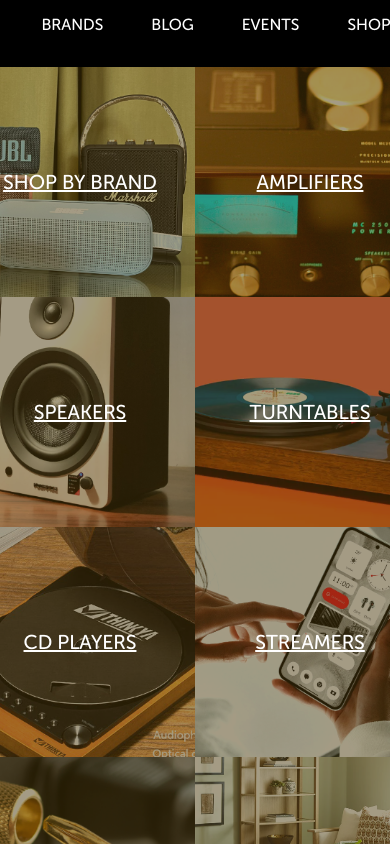
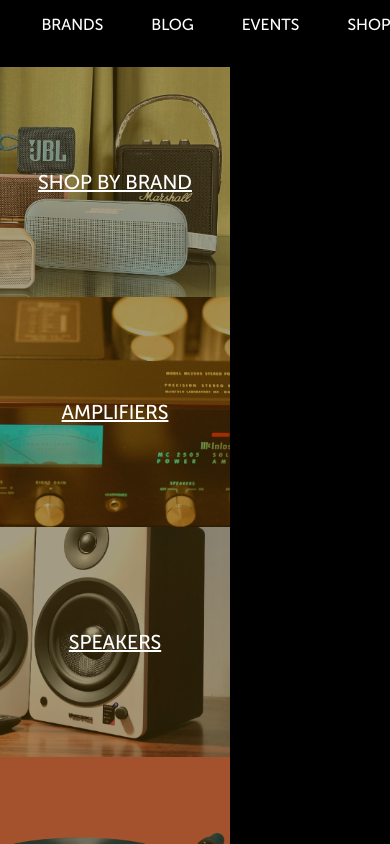
Before and after one commit to rts-cmk-wu10/hi-fi-corner-multimongolerne2-0, a plain HTML site: page shopgallery.html in a window 390 px wide. Shown: the top 844 px of the page. Drawn offline with Linux system fonts and the light colour scheme.

Commit message:
Grid til flex

```diff
--- a/shop.css
+++ b/shopgallery.css
@@ -13,13 +13,13 @@
 
 #wrapper {
     justify-content: center;
-    display: grid;
+    display: flex;
 }
 
 .gallery {
-    display: grid;
-    grid-template-columns: repeat(4, 1fr);
-    grid-template-rows: repeat(4, 1fr);
+    display: flex;
+    flex-wrap: wrap;
+    max-width: 1000px;
 }
 
 .gallery img {
@@ -76,9 +76,16 @@
     text-decoration: none;
 }
 
-@media (max-width: 768px) {
+@media (max-width: 750px) {
     .gallery {
         grid-template-columns: repeat(2, 1fr);
         grid-template-rows: repeat(4, 1fr);
     }
 }
+
+@media (max-width: 500px) {
+    .gallery {
+        grid-template-columns: repeat(1, 1fr);
+        grid-template-rows: repeat(4, 1fr);
+    }
+}
--- a/shop.html
+++ b/shopgallery.html
@@ -5,7 +5,7 @@
     <meta charset="UTF-8">
     <meta name="viewport" content="width=device-width, initial-scale=1.0">
     <title>Shop</title>
-    <link rel="stylesheet" href="shop.css">
+    <link rel="stylesheet" href="shopgallery.css">
     <link rel="stylesheet" href="navfooter.css">
 </head>
 
@@ -103,10 +103,10 @@
                 </div>
 
 
-                    <a class="shopnow" href=""><span>SHOP NOW</span>
-                        <div>
+                <a class="shopnow" href=""><span>SHOP NOW</span>
+                    <div>
                     </div>
-                    </a>
+                </a>
 
             </div>
         </main>
```
